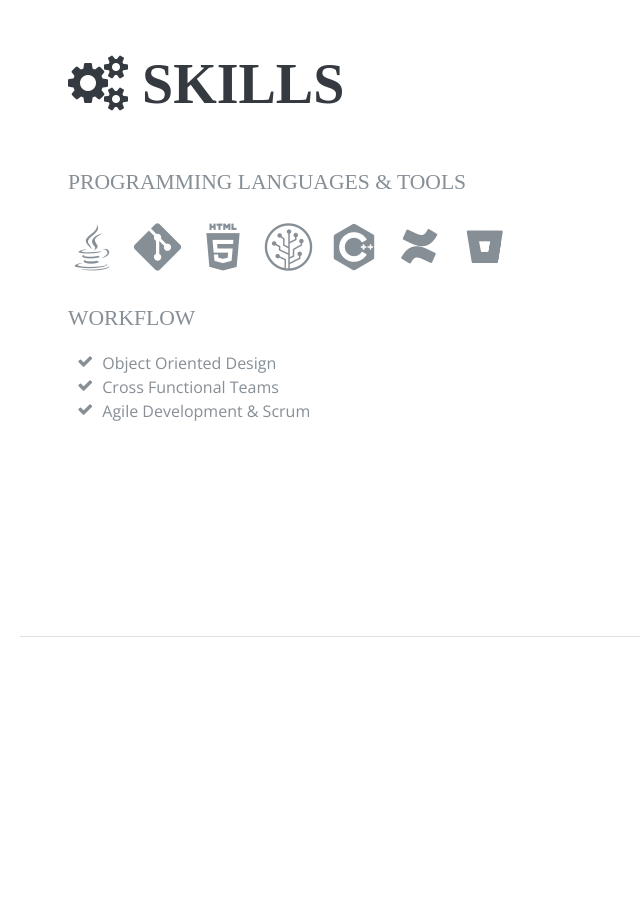
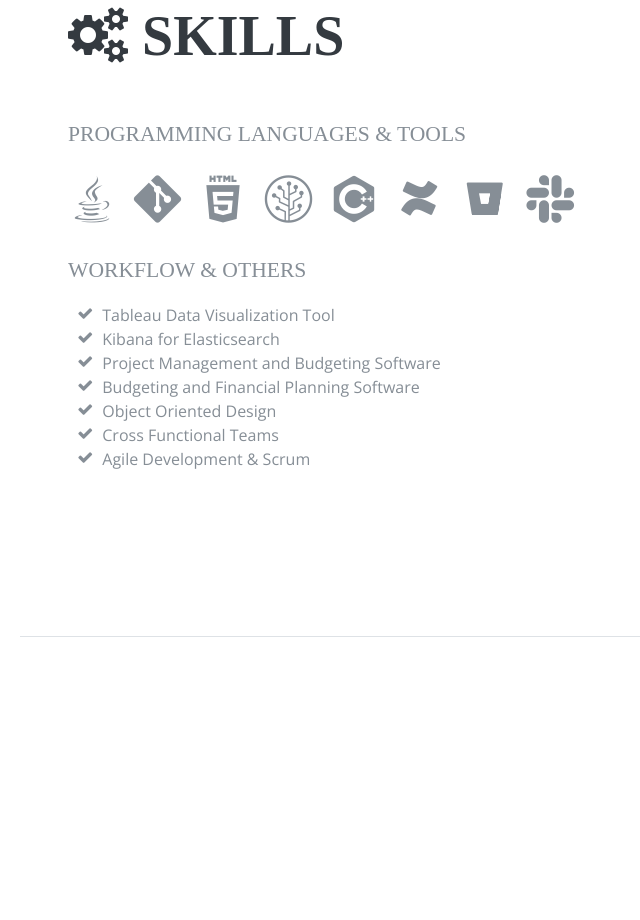
Before and after one commit to emmelinetsen/emmelinetsen, a plain HTML site: page index.html in a window 1280 px wide. Shown: the part 2653-3573 px from the top of the page, without its empty margins (252-892 px from the left). Drawn offline with nearby package versions, Linux system fonts and the light colour scheme; a web font is replaced by a local one.

Commit message:
included new skills

```diff
--- a/index.html
+++ b/index.html
@@ -195,10 +195,29 @@
             <li class="list-inline-item">
               <i class="devicon-bitbucket-plain"></i>
             </li>
+            <li class="list-inline-item">
+              <i class="devicon-slack-plain"></i>
+            </li>
           </ul>
 
-          <div class="subheading mb-3">Workflow</div>
+          <div class="subheading mb-3">Workflow &amp; Others</div>
           <ul class="fa-ul mb-0">
+            <li>
+              <i class="fa-li fa fa-check"></i>
+              Tableau Data Visualization Tool
+            </li>
+            <li>
+              <i class="fa-li fa fa-check"></i>
+              Kibana for Elasticsearch
+            </li>
+            <li>
+              <i class="fa-li fa fa-check"></i>
+              Project Management and Budgeting Software
+            </li>
+            <li>
+              <i class="fa-li fa fa-check"></i>
+              Budgeting and Financial Planning Software
+            </li>
             <li>
               <i class="fa-li fa fa-check"></i>
               Object Oriented Design</li>
```
